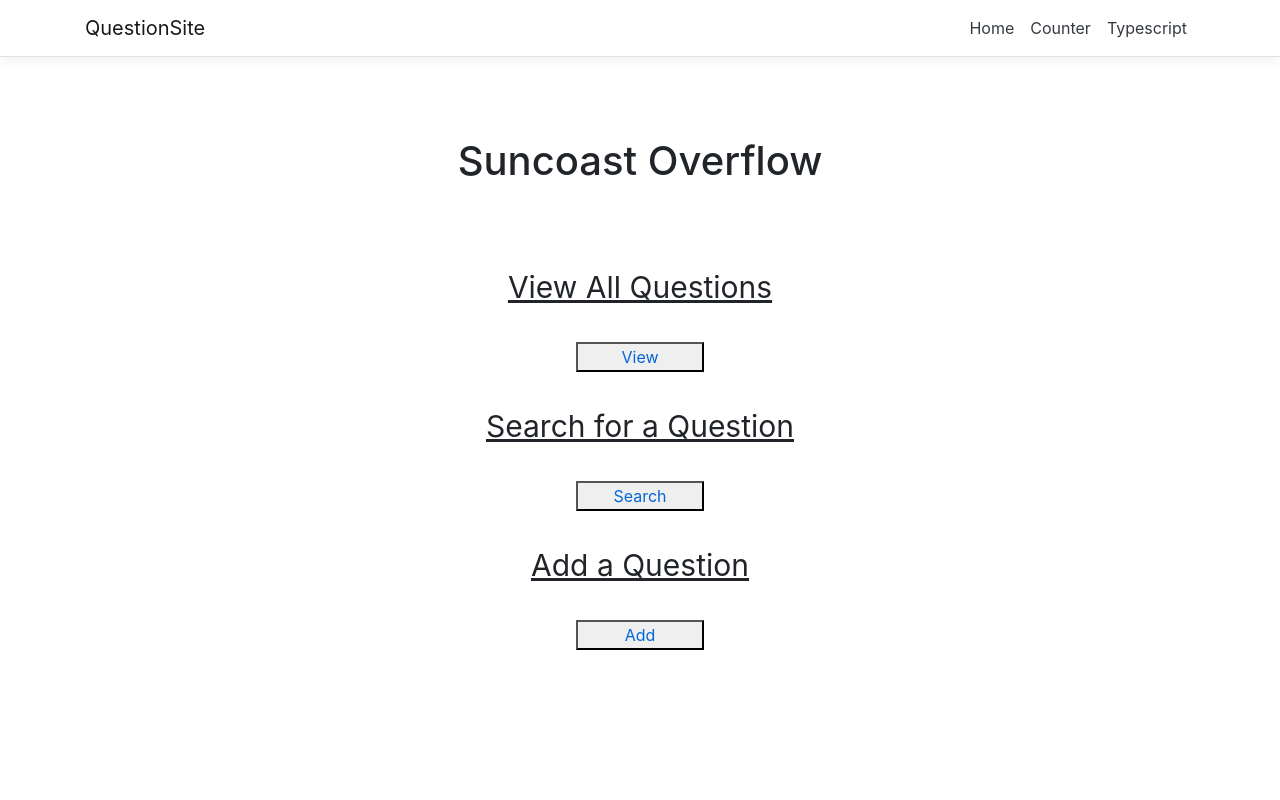
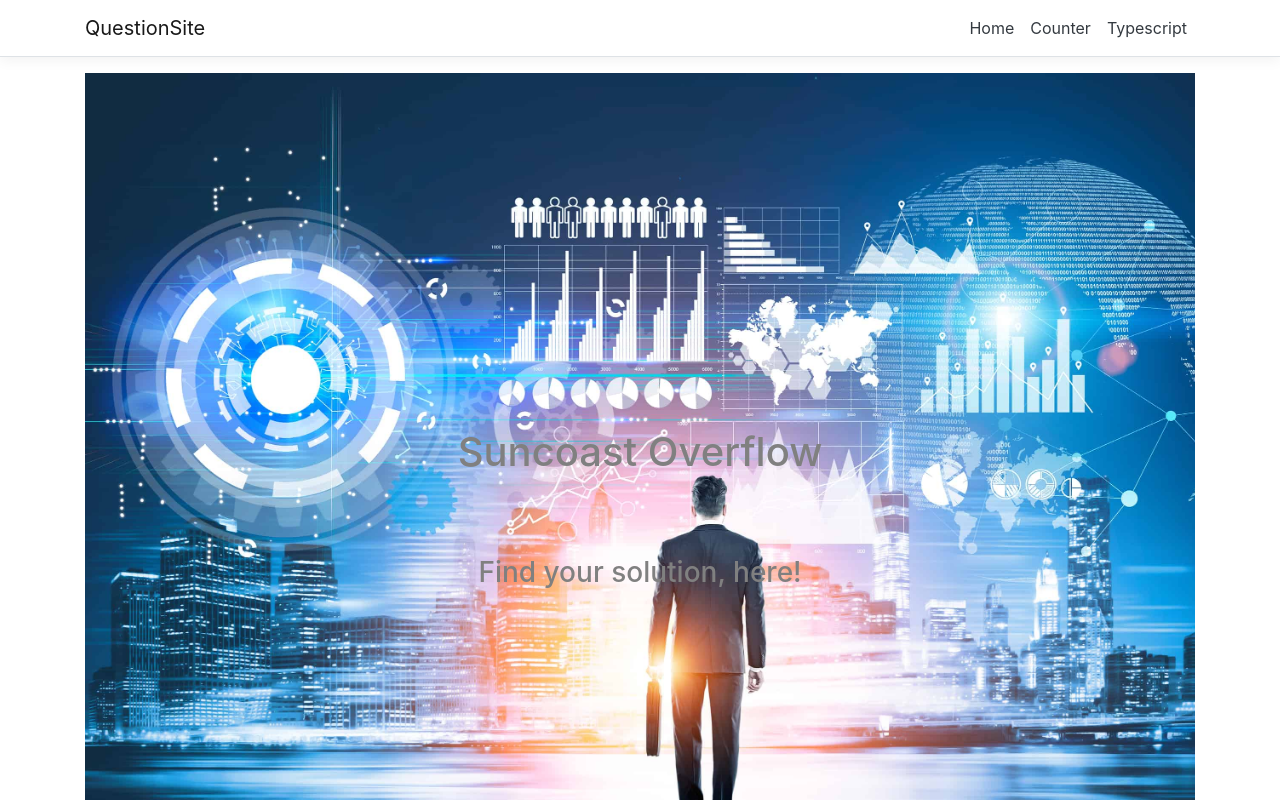
Before and after one commit to mkeough/QuestionSite, a React (Create React App) app in the folder ClientApp/: page / in a window 1280 px wide. Shown: the top 800 px of the page. Built offline with nearby package versions, Linux system fonts and the light colour scheme.

Commit message:
added banner and herotag to home

```diff
--- a/ClientApp/src/custom.scss
+++ b/ClientApp/src/custom.scss
@@ -26,3 +26,15 @@ code {
 .home button {
   width: 8rem;
 }
+
+.hero {
+  background-image: url('./images/hero.jpg');
+  background-size: cover;
+  height: 100vh;
+  width: 100%;
+  display: flex;
+  justify-content: center;
+  align-items: center;
+  flex-direction: column;
+  color: gray;
+}
--- a/ClientApp/src/pages/Home.jsx
+++ b/ClientApp/src/pages/Home.jsx
@@ -5,7 +5,14 @@ export function Home() {
   return (
     <>
       <main className="home">
-        <h1>Suncoast Overflow</h1>
+        <header>
+          <section class="hero">
+            <h1>Suncoast Overflow</h1>
+            {/* <img src="../images/hero.jpg" /> */}
+
+            <h3>Find your solution, here!</h3>
+          </section>
+        </header>
         <p>View All Questions</p>
         <button>
           <Link to="/view">View</Link>
--- a/ClientApp/src/pages/Search.jsx
+++ b/ClientApp/src/pages/Search.jsx
@@ -6,6 +6,7 @@ const Search = () => {
   return (
     <>
       <section className="search-container">
+        <h3>Please enter a search prompt in the box below:</h3>
         <input type="search" />
         <button>Search</button>
       </section>
```
Also changed, not shown: ClientApp/src/images/hero.jpg (added), ClientApp/src/images/hero2.jpg (added).
